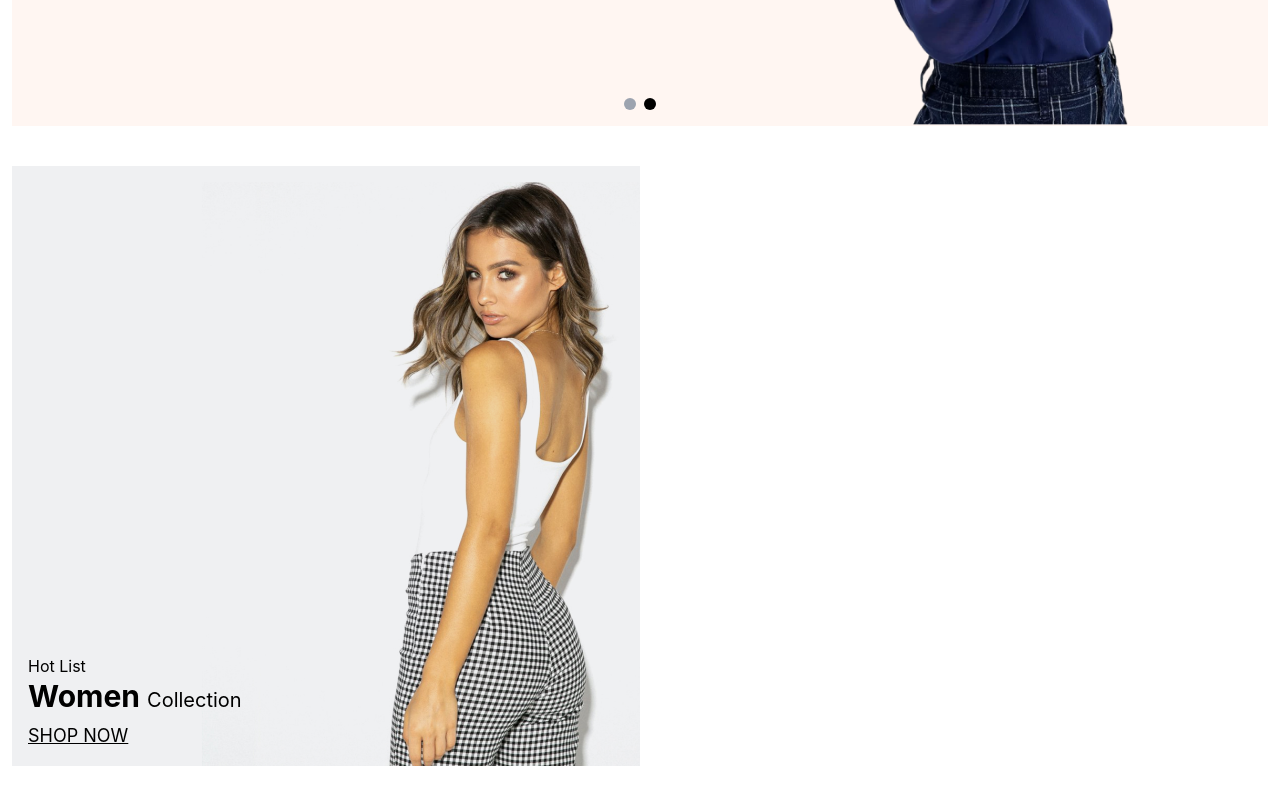
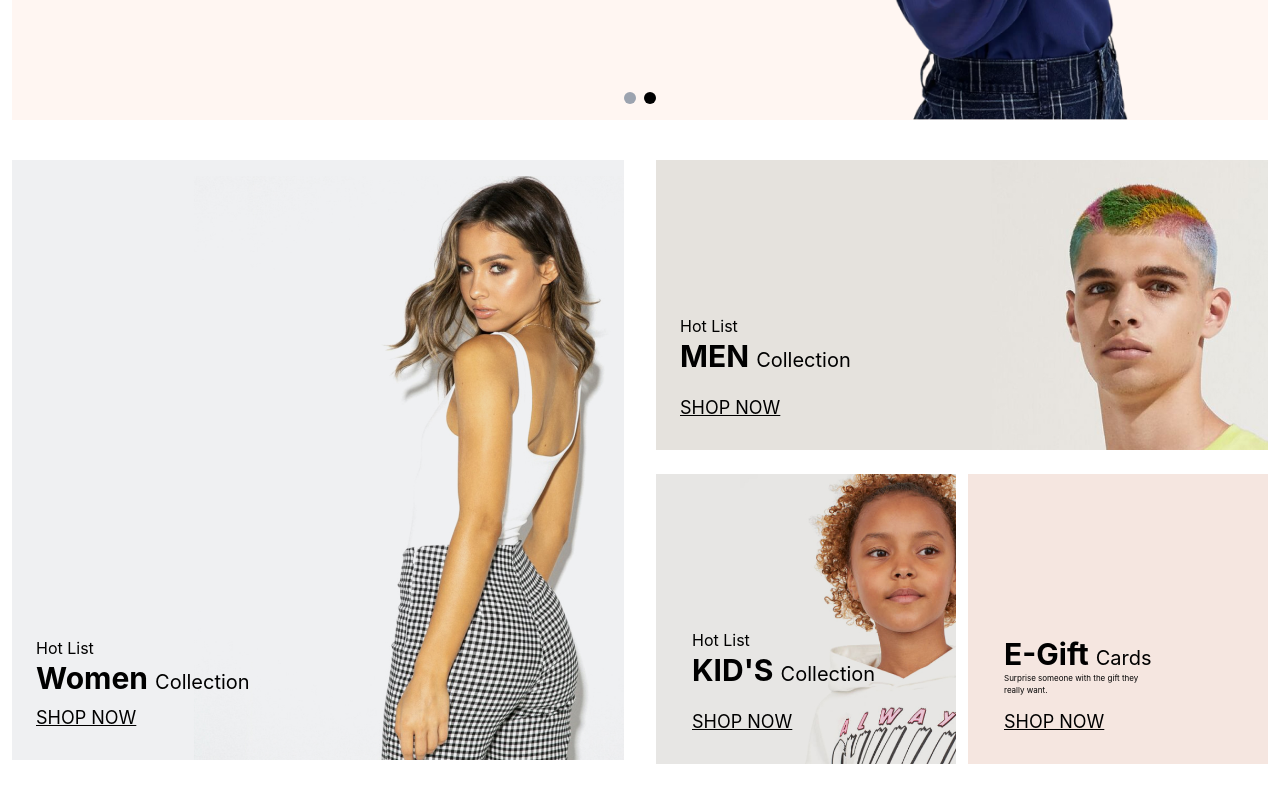
Before and after one commit to ahamedasif07/project-uomo-one, a React (Vite) app: page / in a window 1280 px wide. Shown: the part 540-1344 px from the top of the page. Built offline with nearby package versions, Linux system fonts and the light colour scheme.

Commit message:
catagory part done

```diff
--- a/src/NavBar.jsx
+++ b/src/NavBar.jsx
@@ -25,7 +25,7 @@ const NavBar = () => {
 
           {/* Menu items with transition */}
           <ul
-            className={`absolute gap-4 z-10 sm:bg-gray-100 sm:shadow-lg  sm:px-3 sm:mt-2 top-14 md:top-0 md:relative md:flex transition-all duration-300 ease-in-out transform ${
+            className={`absolute gap-4 z-10 bg-gray-100 md:bg-white   md:px-3 px-3  top-14 md:top-0 md:relative md:flex transition-all duration-300 ease-in-out transform ${
               menu ? "opacity-100 translate-y-0" : "opacity-0 -translate-y-5"
             } md:opacity-100 md:translate-y-0`}
           >
--- a/src/components/Home/Catagory.jsx
+++ b/src/components/Home/Catagory.jsx
@@ -1,25 +1,87 @@
 import React from "react";
 import collection_grid_1 from "../../../public/images/uomo-home-page-1/collection_grid_1.jpg";
-const Catagory = () => {
-  return (
+import collection_grid_2 from "../../../public/images/uomo-home-page-1/collection_grid_2.jpg";
+import collection_grid_3 from "../../../public/images/uomo-home-page-1/collection_grid_3.jpg";
+
+const Catagory = () => (
   <div>
-      <div className="container px-3 mx-auto py-10">
+    <div className="container px-3  mx-auto py-10">
+      <div className="md:flex gap-8">
+        <div className="md:w-1/2">
+          <div className="px-[60px] md:px-0">
             <div
-          className="relative md:w-[50%] md:h-[600px] h-[350px] flex text-black flex-col   bg-cover bg-center "
+              className="relative mx-auto md:mx-0 md:h-[600px] h-[300px] md:mb-2 flex text-black flex-col bg-cover bg-center"
               style={{ backgroundImage: `url(${collection_grid_1})` }}
             >
-          <div className="absolute bottom-0 pb-4 px-4">
-            <h3 className=" ">Hot List</h3>
+              <div className="absolute bottom-0 pb-7 px-6">
+                <h3>Hot List</h3>
                 <h3 className="text-xl">
                   <span className="font-bold text-3xl">Women </span>Collection
                 </h3>
-            <h4 className="mt-2 text-lg underline cursor-pointer">SHOP NOW</h4>
+                <h4 className="mt-2 text-lg underline cursor-pointer relative">
+                  SHOP NOW
+                </h4>
               </div>
             </div>
-        <div></div>
+          </div>
+        </div>
+        <div className="md:w-1/2">
+          {/* Upper content */}
+          <div className="px-[60px]  flex flex-col md:gap-3 gap-0  pt-3 md:pt-0 md:px-0">
+            <div className="relative">
+              <div
+                className="h-[300px] md:h-[290px] bg-cover bg-center"
+                style={{ backgroundImage: `url(${collection_grid_2})` }}
+              >
+                <div className="absolute bottom-0 pb-7 px-6 ">
+                  <h3>Hot List</h3>
+                  <h3 className="text-xl">
+                    <span className="font-bold text-3xl">MEN </span>Collection
+                  </h3>
+                  <h4 className="mt-5 text-lg underline cursor-pointer relative">
+                    SHOP NOW
+                  </h4>
+                </div>
+              </div>
+            </div>
+            <div className="md:flex md:gap-3">
+              {/* part 1 */}
+              <div
+                className="h-[290px] md:w-1/2 relative p-3 bg-cover mt-3 bg-center"
+                style={{ backgroundImage: `url(${collection_grid_3})` }}
+              >
+                <div className="absolute bottom-0 pb-7 px-6 ">
+                  <h3>Hot List</h3>
+                  <h3 className="text-xl">
+                    <span className="font-bold text-3xl">KID'S </span>Collection
+                  </h3>
+                  <h4 className="mt-5 text-lg underline cursor-pointer relative">
+                    SHOP NOW
+                  </h4>
+                </div>
+              </div>
+              {/* part 2 */}
+              <div className="h-[290px] md:w-1/2 relative p-3 bg-[#f5e6e0]  bg-cover mt-3 bg-center">
+                <div className="absolute bottom-0 pb-7 px-6 ">
+                  <h3 className="text-xl">
+                    <span className="font-bold text-3xl">E-Gift </span>
+                    Cards
+                  </h3>
+                  <h3 className="text-[8px] ">
+                    Surprise someone with the gift they <br /> really want.
+                  </h3>
+
+                  <h4 className="mt-3 text-lg underline cursor-pointer relative">
+                    SHOP NOW
+                  </h4>
+                </div>
+              </div>
+            </div>
+          </div>
+        </div>
+      </div>
     </div>
   </div>
 );
-};
 
 export default Catagory;
```
Lines whose indentation alone changed are shown as unchanged.
